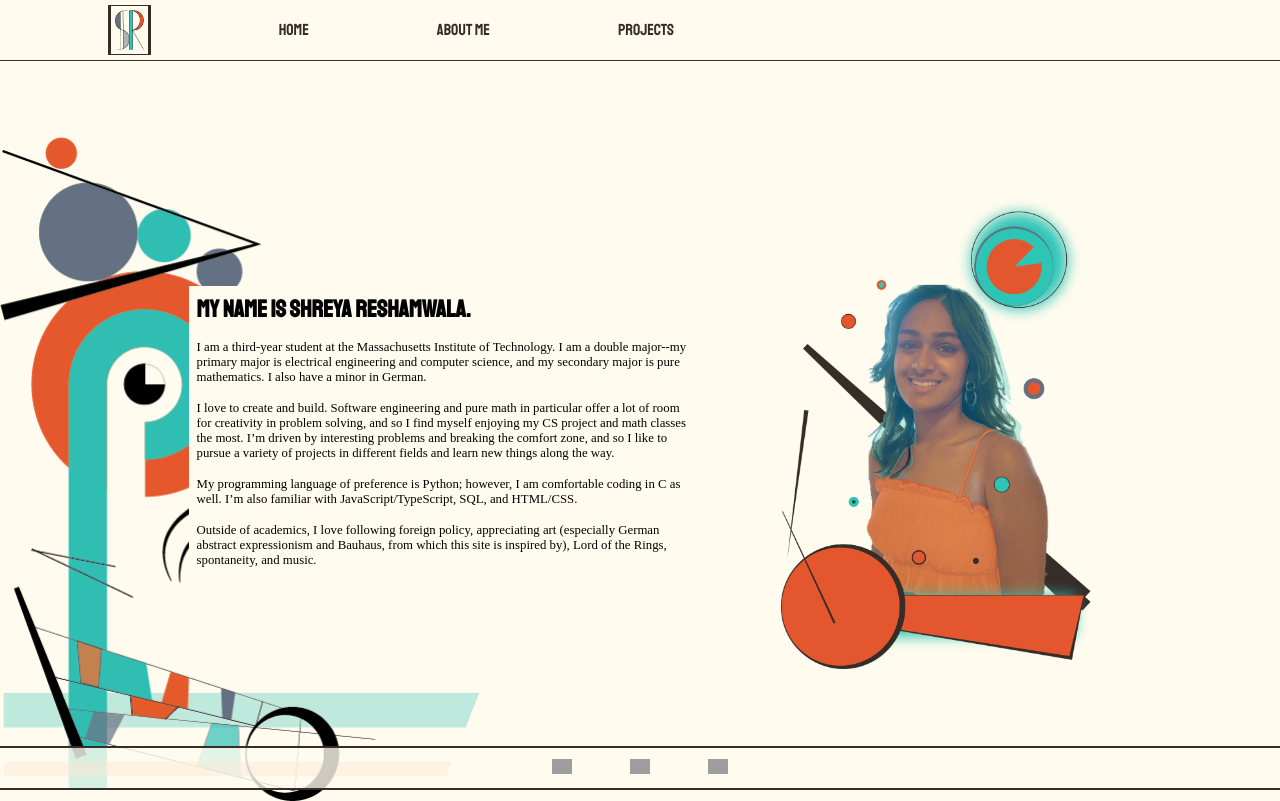
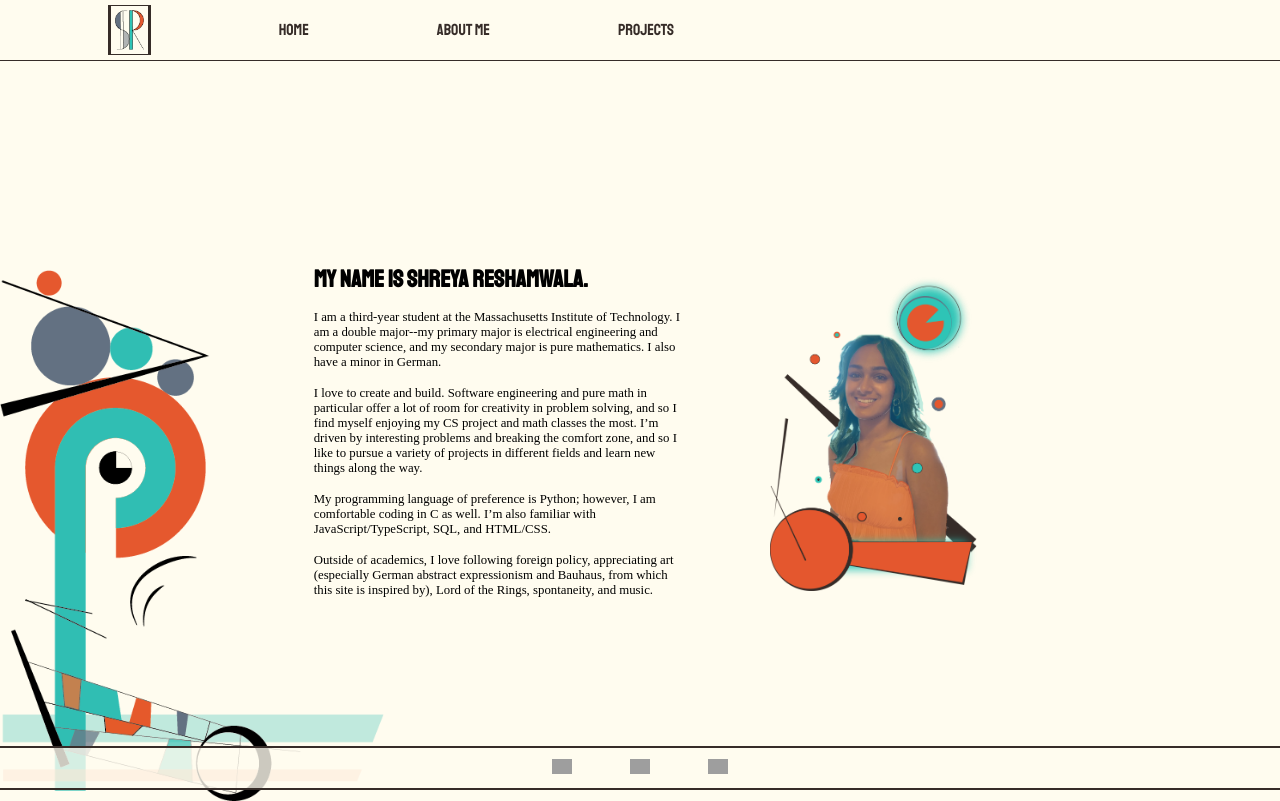
Before and after one commit to shreyaresh/portfolio, a React (Create React App) app: page / in a window 1280 px wide. Built offline with nearby package versions, Linux system fonts and the light colour scheme; grey boxes are pictures that could not be loaded; a web font is replaced by a local one.

Commit message:
fixed image scaling issue

```diff
--- a/src/pages/AboutMe.css
+++ b/src/pages/AboutMe.css
@@ -5,16 +5,14 @@
     justify-content: center;
     align-items: center;
     flex-wrap: row;
-    align-content: top;
 }
 
 .AboutMe-page img {
-    max-height: 60vh;
-    width: 100%;
+    height: 100%;
 }
 .AboutMe-img {
     max-width: 50vw;
-    height: auto;
+    height: 40vh;
     padding: var(--m);
 }
 /*
@@ -31,7 +29,8 @@
     flex-direction: column;
     text-align: start;
     height: fit-content;
-    flex: 0 1 40vw;
+    flex: 0 1 30vw;
+
     background-color: var(--background);
 }
 
@@ -78,6 +77,6 @@
         background: url("../../public/AboutMe.png");
         background-repeat: no-repeat;
         background-position: left bottom;
-        background-size: 60vh;
+        background-size: 30vw;
     }
 }
```
